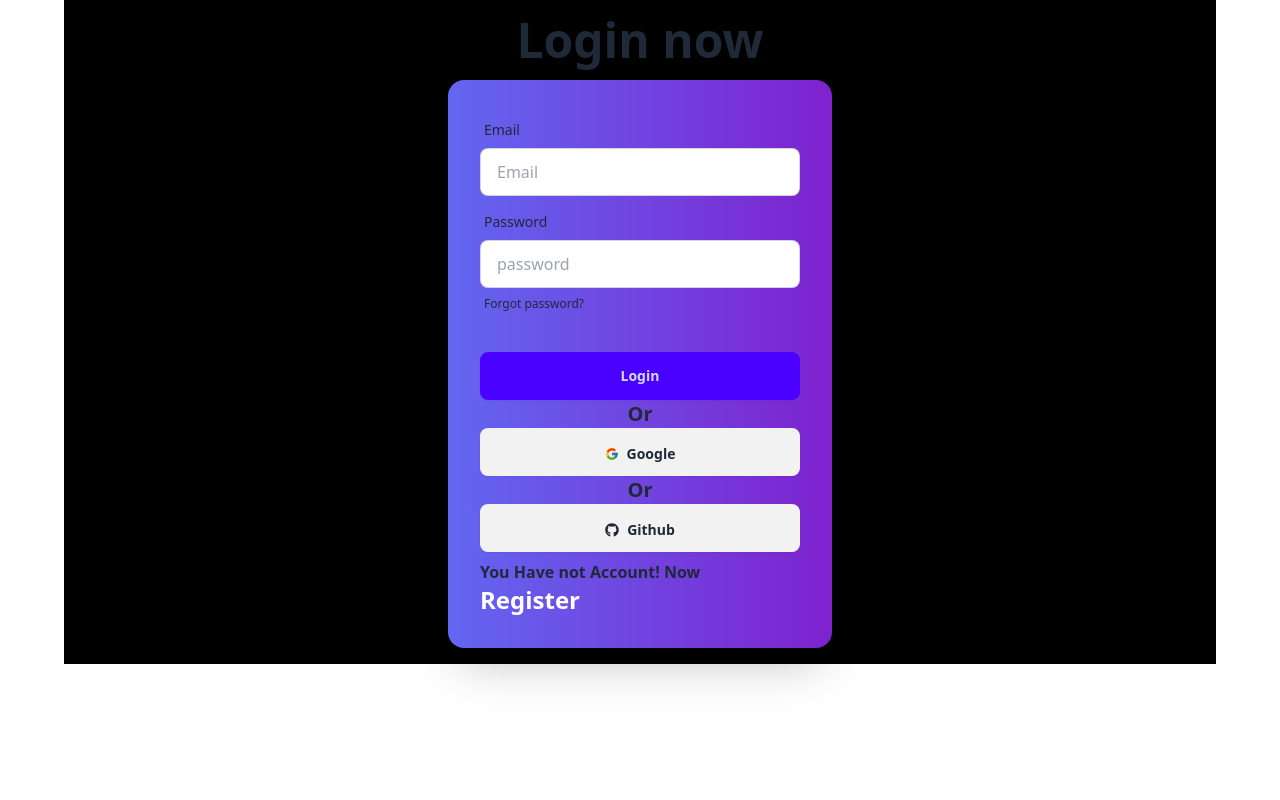
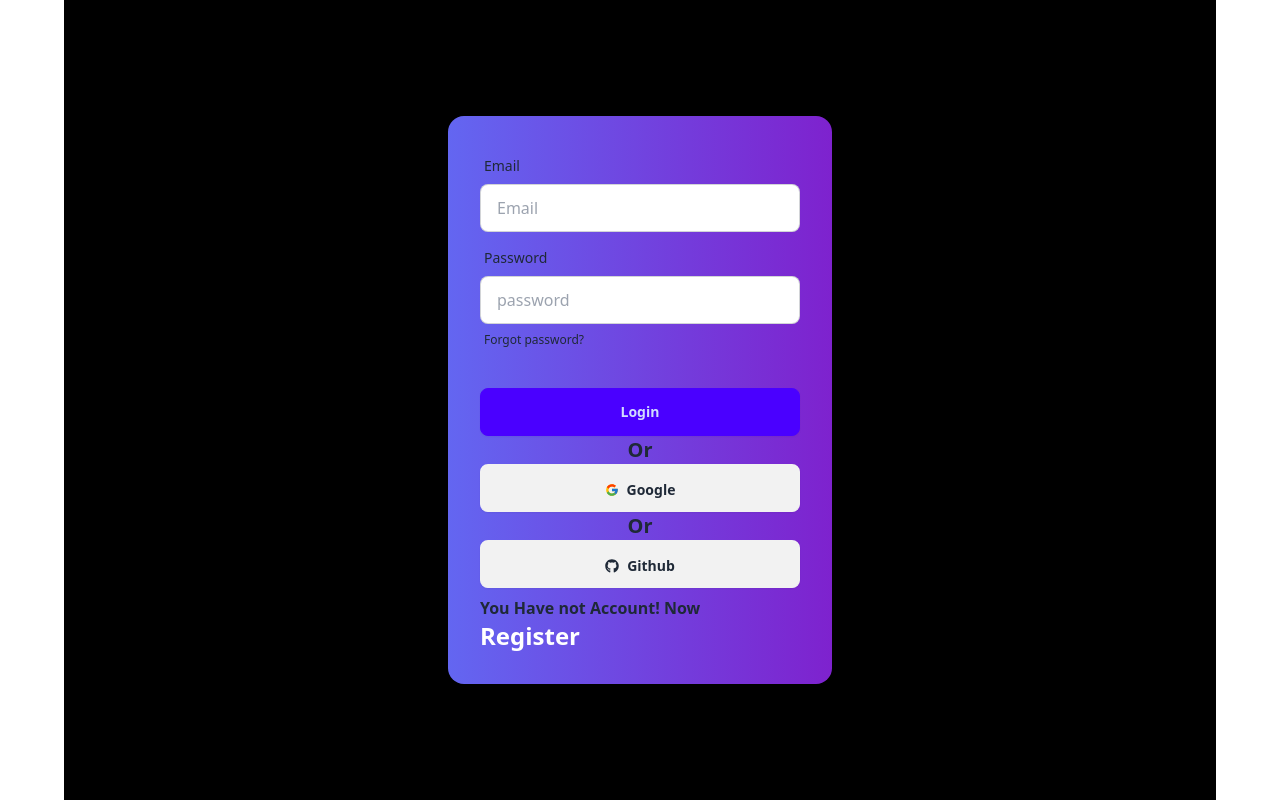
Before and after one commit to infan11/event-management, a React (Vite) app: page /login in a window 1280 px wide. Built offline with nearby package versions, Linux system fonts and the light colour scheme; no server answers.

Commit message:
register.jsx, login.jsx, privateroute.jsx added all file

```diff
--- a/src/components/PrivateRoute/PrivateRoute.jsx
+++ b/src/components/PrivateRoute/PrivateRoute.jsx
@@ -13,10 +13,10 @@ const PrivateRoute = ({ children }) => {
         return <progress className="progress w-56"></progress>
     }
 
-    if (user) {
-        return children;
+    if (!user) {
+        return <Navigate to="/login" state={{from: location}} replace></Navigate>
     }
-    return <Navigate to="/login" state={{from: location}} replace></Navigate>
+return children
 };
 
 export default PrivateRoute;
--- a/src/components/Verify/Login/Login.jsx
+++ b/src/components/Verify/Login/Login.jsx
@@ -80,11 +80,9 @@ githubSignIn()
            <div className='flex '>
 
 
-           <div className="hero  ">
+           <div className="hero min-h-screen ">
   <div className="hero-content flex-col  w-2/3">
-    <div className="text-center lg:text-left">
-      <h1 className="text-5xl font-bold">Login  now</h1>
-    </div>
+
     <div className="card shrink-0 w-full max-w-sm shadow-2xl  bg-gradient-to-r from-indigo-500 to-purple-700 ">
       <form onSubmit={handleSubmit}  className="card-body">
 
--- a/src/components/provider/AuthProvider.jsx
+++ b/src/components/provider/AuthProvider.jsx
@@ -49,6 +49,7 @@ const updateUserProfile  = (name, photo) =>{
 useEffect(() => {
     const unSubscribe = onAuthStateChanged(auth , currentUser =>{
         setUser(currentUser)
+        setLoading(false)
     })
     return() =>{
         return unSubscribe()
--- a/src/main.jsx
+++ b/src/main.jsx
@@ -38,18 +38,18 @@ const router = createBrowserRouter([
       },
       {
         path:"/products",
-        element:<Products></Products>
+        element:<PrivateRoute><Products></Products></PrivateRoute>
 
       },
       {
         path:"/productCard/:id",
-        element:<ProductCard></ProductCard>,
+        element:<PrivateRoute><ProductCard></ProductCard></PrivateRoute>,
 
       }
       ,
       {
         path: "/productCategory",
-        element:<ProductCategory></ProductCategory>
+        element:<PrivateRoute><ProductCategory></ProductCategory></PrivateRoute>
       },
       {
         path:"/review",
```
